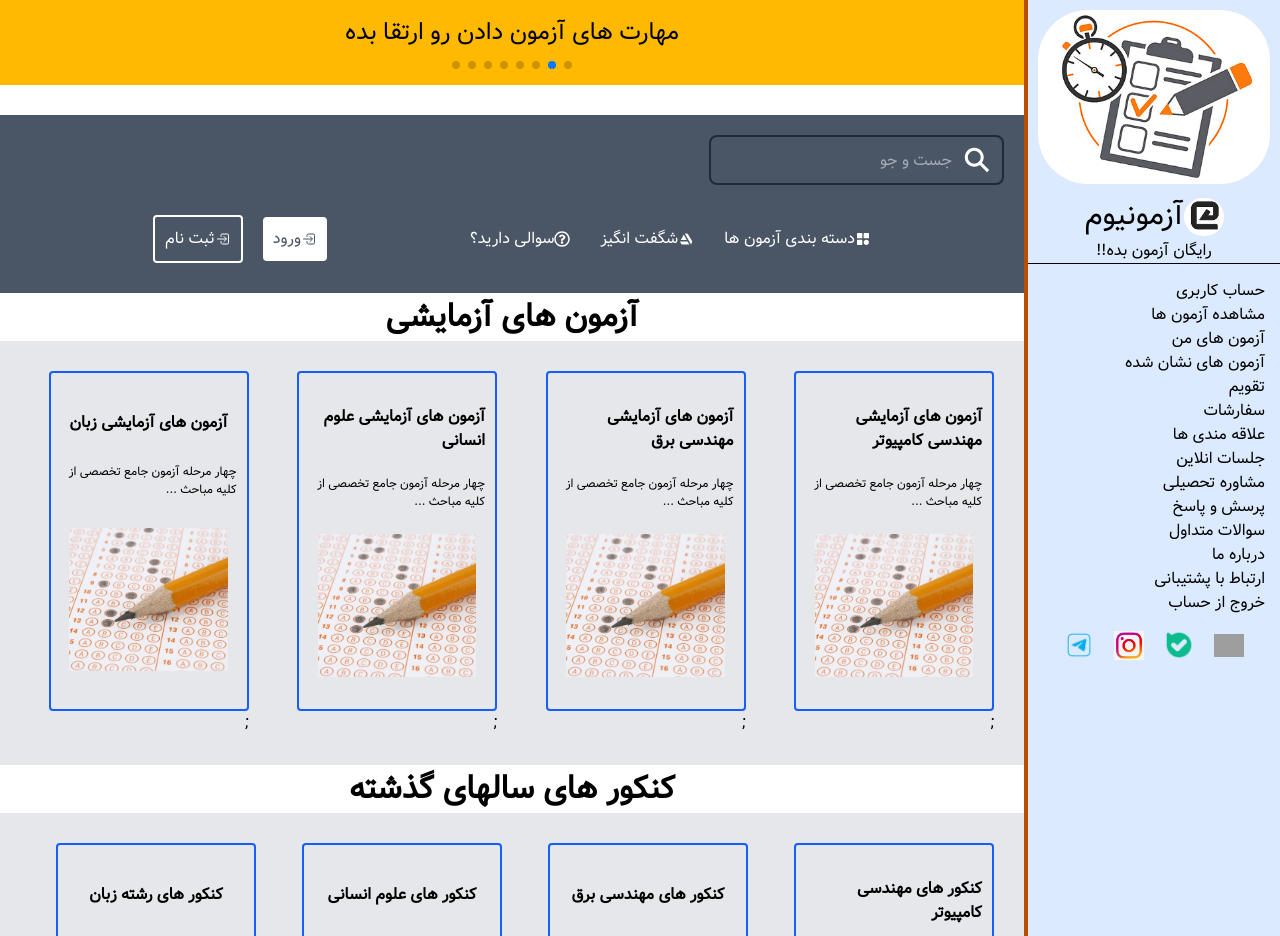
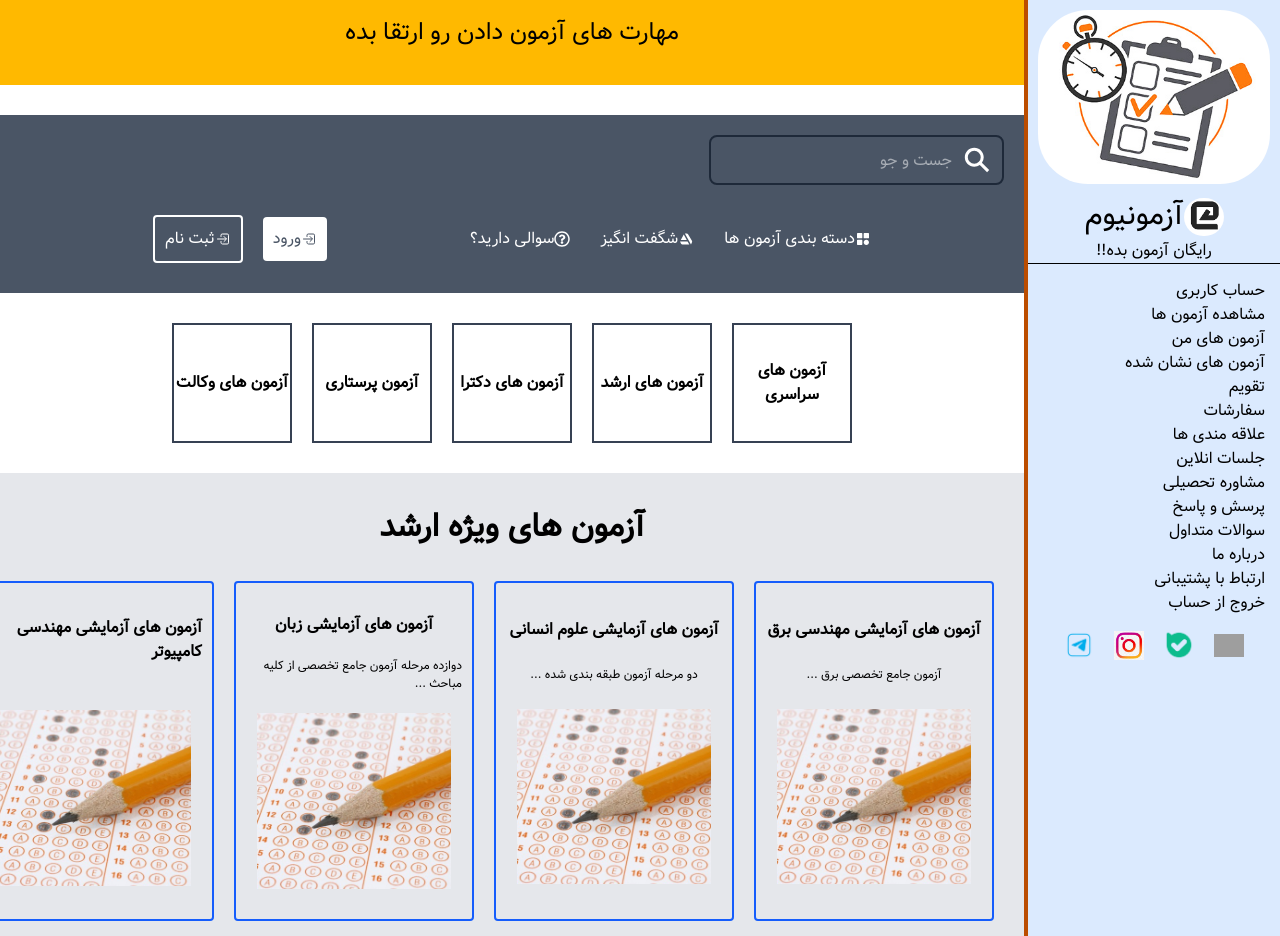
Before and after one commit to Azadigithub/Bama, a React (Vite) app in the folder Frontend-React/: page / in a window 1280 px wide. Shown: the top 936 px of the page. Built offline with nearby package versions, Linux system fonts and the light colour scheme; grey boxes are pictures that could not be loaded.

Commit message:
Add : Menu categories & Exam slider

```diff
--- a/Frontend-React/index.html
+++ b/Frontend-React/index.html
@@ -2,7 +2,7 @@
 <html lang="en">
   <head>
     <meta charset="UTF-8" />
-    <link rel="icon" type="image" href="B.png" />
+    <link rel="icon" type="image" href="./src/assets/B.png" />
     <meta name="viewport" content="width=device-width, initial-scale=1.0" />
     <title>باما</title>
   </head>
--- /dev/null
+++ b/Frontend-React/src/Components/Slider/Examslider.jsx
@@ -0,0 +1,44 @@
+import React from "react";
+// Swiper React components
+import { Swiper, SwiperSlide } from "swiper/react";
+import { Pagination, Autoplay } from "swiper/modules";
+// Swiper styles
+import "swiper/css";
+import "swiper/css/pagination";
+import { Link } from "react-router-dom";
+
+const Examslider = ({ DataImages }) => {
+  return (
+    <div className="w-[1020px] mx-auto  padding-[20px]">
+      <Swiper
+        pagination={true}
+        modules={[Autoplay]}
+        // modules={[Pagination]}
+        // Autoplay
+        slidesPerView={4}
+        spaceBetween={20}
+        loop={true}
+        autoplay={{
+          delay: 4000,
+          disableOnInteraction: false,
+        }}
+        className="mySwiper "
+      >
+        {DataImages.map((items) => (
+          // console.log(items.title)
+          <SwiperSlide key={items.id}>
+            <Link to={`/Exam/${items.id}`}>
+              <div className="flex flex-col items-center justify-evenly w-[240px] h-[340px] border-blue-600 border-2 p-[10px] rounded-4">
+                <h1 className="font-bold">{items.title}</h1>
+                <p className="text-[12px]">{items.description}</p>
+                <img src={items.image} alt="" className="w-[90%]" />
+              </div>
+            </Link>
+          </SwiperSlide>
+        ))}
+      </Swiper>
+    </div>
+  );
+};
+
+export default Examslider;
--- a/Frontend-React/src/Components/Slider/Homeslider.jsx
+++ b/Frontend-React/src/Components/Slider/Homeslider.jsx
@@ -11,7 +11,7 @@ const Homeslider = ({ name, children, DataImages = [] }) => {
     <div className="">
       <Swiper
         pagination={true}
-        modules={[Pagination,Autoplay ]}
+        modules={[ Autoplay]}
         // modules={[Pagination]}
         // Autoplay
         loop={true}
@@ -19,13 +19,20 @@ const Homeslider = ({ name, children, DataImages = [] }) => {
           delay: 3000,
           disableOnInteraction: false,
         }}
-
         className="mySwiper medium:h-[85px] h-[125px] "
       >
         {DataImages.map((items) => (
           <SwiperSlide key={items.id}>
-            {/* <img src={items.url} alt={items.alt} className="w-full h-full object-cover" /> */}
-            <p className="text-black text-[24px] text-center p-[15px]">{items.title}</p>
+            {items.url && (
+              <img
+                src={items.url}
+                alt={items.alt}
+                className="w-full h-full object-cover"
+              />
+            )}
+            <p className="text-black text-[24px] text-center p-[15px]">
+              {items.title}
+            </p>
           </SwiperSlide>
         ))}
       </Swiper>
--- /dev/null
+++ b/Frontend-React/src/Components/Sub/Category.jsx
@@ -0,0 +1,11 @@
+import React from "react";
+
+const Category = ({title}) => {
+  return (
+    <div className="flex-center w-[120px] h-[120px] border-2 border-gray-700 hover:bg-gray-300">
+      <h2 className="text-center font-bold">{title}</h2>
+    </div>
+  );
+};
+
+export default Category;
--- a/Frontend-React/src/Data/Data.js
+++ b/Frontend-React/src/Data/Data.js
@@ -1,27 +1,44 @@
+export const Menucategories = [
+  {id:1, title:"آزمون های سراسری"},
+  {id:2, title:"آزمون های ارشد"},
+  {id:3, title:"آزمون های دکترا"},
+  {id:4, title:"آزمون  پرستاری"},
+  {id:5, title:"آزمون های وکالت"},
+]
+
 export const ArrayImages = [
   {
-    url: "./Slider-images/azmoon-1.jpeg",
+    // url: "./Slider-images/azmoon-1.jpeg",
     title: "رایگان آزمون بده و نتیجه آزمون رو برسی کن!",
   },
   {
-    url: "./Slider-images/exam-and time.jpeg",
+    // url: "./Slider-images/exam-and time.jpeg",
     title: "مهارت های آزمون دادن رو ارتقا بده",
   },
   {
-    url: "./Slider-images/exam-55.jpeg",
+    // url: "./Slider-images/exam-55.jpeg",
     title: " مدیریت زمان در آزمون رو کنترل کن",
   },
   {
-    url: "./Slider-images/Work-schedule.jpg",
+    // url: "./Slider-images/Work-schedule.jpg",
     title: " با برنامه ریزی و تمرین قطعا میتونی به هدفت برسی!",
   },
   {
-    url: "./Slider-images/exam-4.webp",
+    // url: "./Slider-images/exam-4.webp",
     title: "آزمون های آزمایشی ، تست خود سنجی و افزایش مهارت   ",
   },
-  { url: "./Slider-images/exam-77.jpg", title: "تمرین تکنیک‌های تست زنی" },
-  { url: "./Slider-images/exam-77.jpg", title: "شناسایی نقاط قوت و ضعف" },
-  { url: "./Slider-images/exam-77.jpg", title: "مطمعن شو که قبول میشی!" },
+  {
+    // url: "./Slider-images/exam-77.jpg",
+    title: "تمرین تکنیک‌های تست زنی",
+  },
+  {
+    // url: "./Slider-images/exam-77.jpg",
+    title: "شناسایی نقاط قوت و ضعف",
+  },
+  {
+    // url: "./Slider-images/exam-77.jpg",
+    title: "مطمعن شو که قبول میشی!",
+  },
 ];
 
 export const ExamInfows = [
@@ -51,6 +68,59 @@ export const ExamInfows = [
     code: "  زبان (کد1141)",
     title: "آزمون های آزمایشی زبان",
     description: " چهار مرحله آزمون جامع تخصصی از کلیه مباحث ...",
+    image: "./Images/Azmoon2.jpg",
+  },
+];
+export const Examinslider = [
+  {
+    id: 1,
+    title: "آزمون های آزمایشی  مهندسی کامپیوتر",
+    description: "یک مرحله آزمون جامع تخصصی از کلیه مباحث ...",
+    image: "./Images/Azmoon2.jpg",
+  },
+  {
+    id: 2,
+    title: "آزمون های آزمایشی مهندسی برق ",
+    description: "  آزمون جامع تخصصی برق ...",
+    image: "./Images/Azmoon2.jpg",
+  },
+  {
+    id: 3,
+    title: "آزمون های آزمایشی علوم انسانی",
+    description: " دو مرحله آزمون طبقه بندی شده ...",
+    image: "./Images/Azmoon2.jpg",
+  },
+  {
+    id: 4,
+    title: "آزمون های آزمایشی زبان",
+    description: " دوازده مرحله آزمون جامع تخصصی از کلیه مباحث ...",
+    image: "./Images/Azmoon2.jpg",
+  },
+  {
+    id: 5,
+    title: "آزمون های آزمایشی  مهندسی کامپیوتر",
+    description: "",
+    image: "./Images/Azmoon2.jpg",
+  },
+  {
+    id: 6,
+    code: "مهندسی برق (کد1251) ",
+    title: "آزمون های آزمایشی مهندسی برق ",
+    description: "چهار مرحله آزمون جامع تخصصی از کلیه مباحث ...",
+    image: "./Images/Azmoon2.jpg",
+  },
+  {
+    id: 7,
+    code: "علوم انسانی (کد1148)",
+    title: "آزمون های آزمایشی علوم انسانی",
+    description: " چهار مرحله آزمون جامع تخصصی از کلیه مباحث ...",
+    image: "./Images/Azmoon2.jpg",
+  },
+  {
+    id: 8,
+    code: "  زبان (کد1141)",
+    title: "آزمون های آزمایشی زبان",
+    description: " یک مرحله آزمون جامع تخصصی از کلیه مباحث ...",
     image: "./Images/Azmoon2.jpg",
   },
 ];
--- a/Frontend-React/src/Pages/Home.jsx
+++ b/Frontend-React/src/Pages/Home.jsx
@@ -1,7 +1,6 @@
 import React from "react";
-import Homeslider from "../Components/Slider/Homeslider";
 import Examcontent from "../Components/Examcontent";
-// rect-icons
+// rect-Libraries
 import { BiSolidCategory } from "react-icons/bi";
 import { IoLogInOutline } from "react-icons/io5";
 import { LiaArtstation } from "react-icons/lia";
@@ -9,8 +8,13 @@ import { FaRegQuestionCircle } from "react-icons/fa";
 import { IoSearchSharp } from "react-icons/io5";
 import { Link } from "react-router-dom";
 import { ArrayImages } from "../Data/Data.js";
-import { ExamInfows } from "../Data/Data.js";
-import { KonkoorExams } from "../Data/Data.js";
+// components
+import Homeslider from "../Components/Slider/Homeslider";
+import Category from "../Components/Sub/Category.jsx";
+import Examslider from "../Components/Slider/Examslider.jsx";
+//data
+import { Examinslider } from "../Data/Data.js";
+import { Menucategories } from "../Data/Data.js";
 
 const Home = () => {
   return (
@@ -122,32 +126,25 @@ const Home = () => {
             </div>
           </div>
         </div>
-
-        <h2 className="text-center text-[32px] font-bold">آزمون های آزمایشی</h2>
-        <div className="w-full flex-center flex-col gap-[30px] small:grid small:grid-cols-2 xlarge:grid-cols-[auto_auto_auto] large:grid-cols-4 bg-gray-200 p-[30px]">
-          {ExamInfows.map((info) => {
-            return (
-              <div key={info.id} className="">
-                <Link to={`/Exam/${info.id}`}>
-                  <Examcontent {...info} />;
-                </Link>
-              </div>
-            );
-          })}
+        {/* Menu  */}
+        <div className="flex-center flex-wrap w-full p-[30px] gap-[20px]">
+          {Menucategories.map((cat) => (
+            // console.log(cat)
+            <Category key={cat.id} {...cat} />
+          ))}
         </div>
-        <h2 className="text-center text-[32px] font-bold">
-          کنکور های سالهای گذشته
-        </h2>
-        <div className="w-full flex-center gap-[20px] flex-col small:grid small:grid-cols-2 xlarge:grid-cols-[auto_auto_auto] large:grid-cols-4 bg-gray-200 p-[30px]">
-          {KonkoorExams.map((info) => {
-            return <Examcontent key={info.id} {...info} />;
-          })}
+        {/* ExamInfows */}
+        <div className="w-full flex flex-col gap-[30px] bg-gray-200 p-[30px]">
+          <h2 className="text-center text-[32px] font-bold">
+            آزمون های ویژه ارشد
+          </h2>
+          <Examslider DataImages={Examinslider} />
+        </div>
+        <div className="w-full flex flex-col gap-[30px] bg-gray-200 p-[30px]">
+          <h2 className="text-center text-[32px] font-bold">کنکور سراسری</h2>
+          <Examslider DataImages={Examinslider} />
         </div>
       </div>
-      {/* <div className="bg-amber-100 "> */}
-      {/* <Homeslider DataImages={ArrayImages} name /> */}
-      {/* </div> */}
-      {/* <div className="bg-green-700 hidden medium:block"></div> */}
     </div>
   );
 };
```
